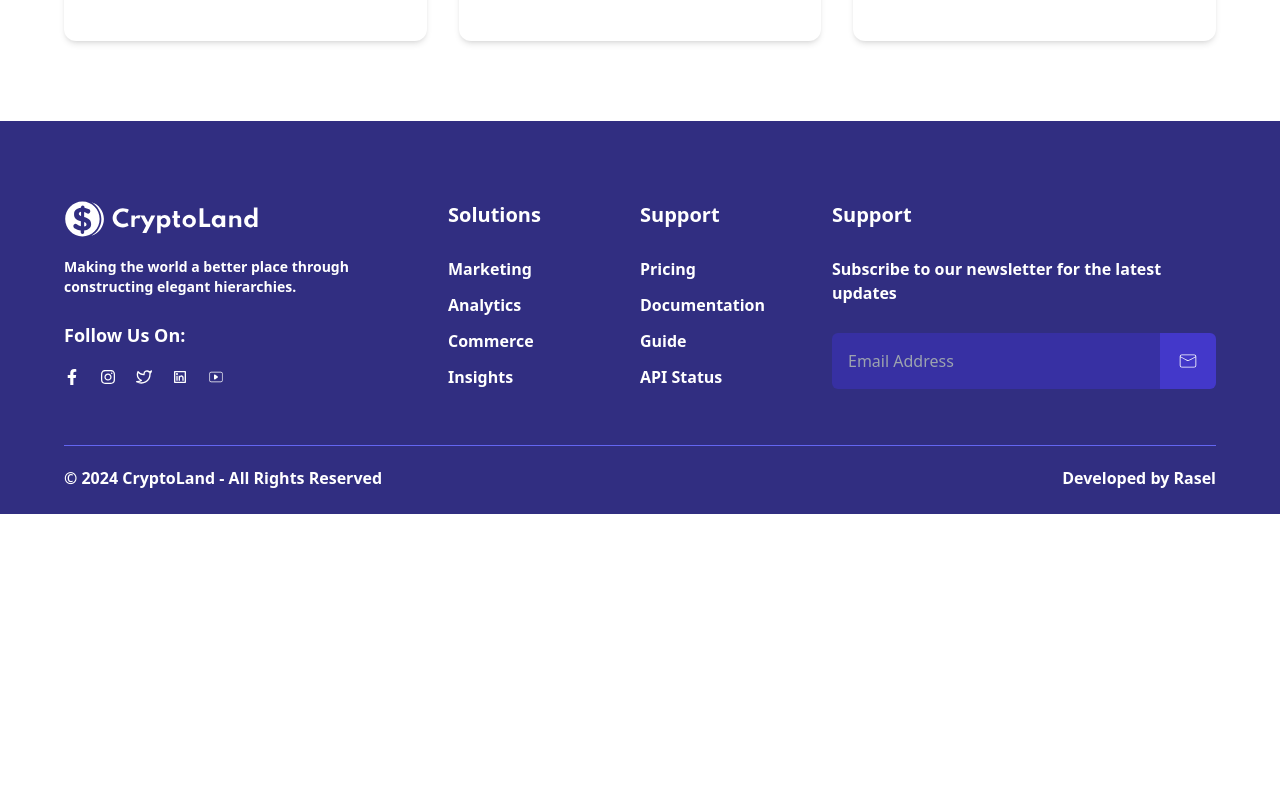
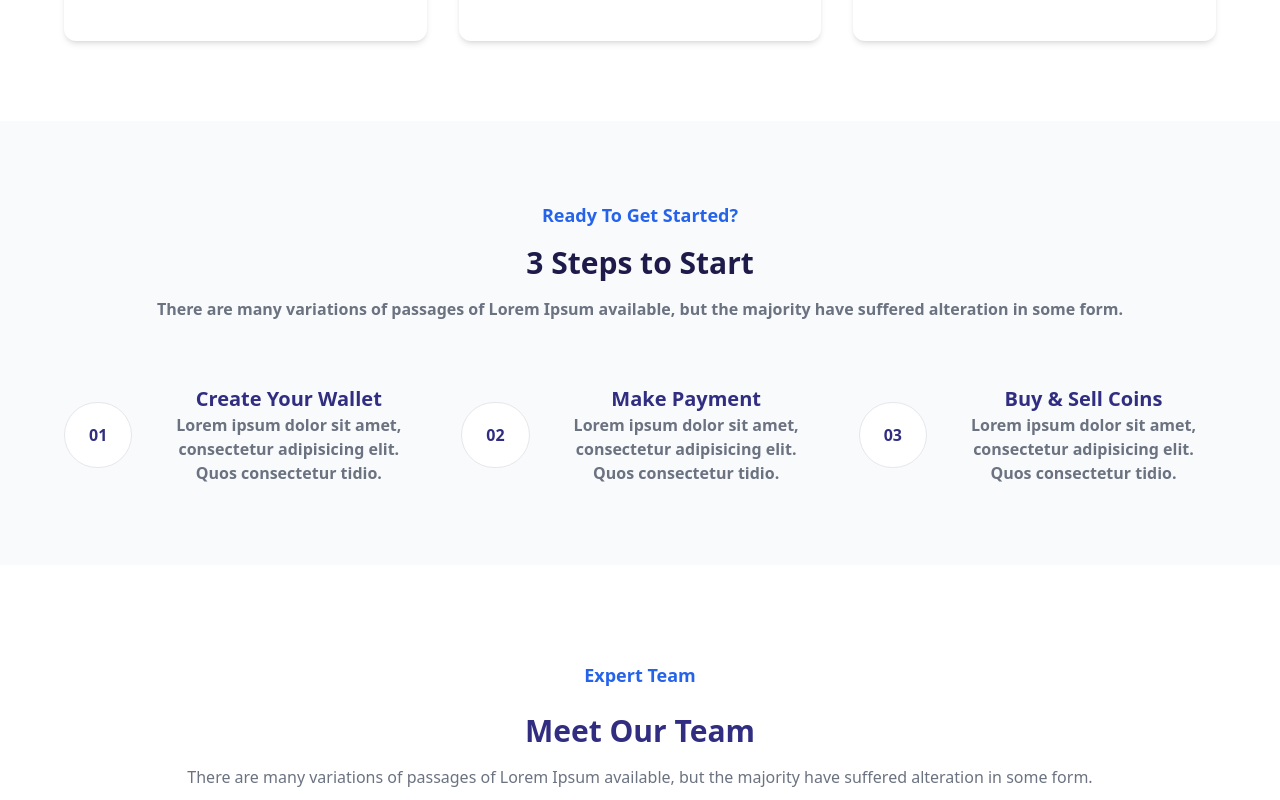
Before and after one commit to ShekRasel/Cryptoland, a React (Vite) app: page / in a window 1280 px wide. Shown: the part 1540-2340 px from the top of the page. Before the commit the page ends 2054 px from the top, so only its background shows below. Built offline with nearby package versions, Linux system fonts and the light colour scheme.

Commit message:
more component add in home page

```diff
--- /dev/null
+++ b/src/components/PromoVideo.jsx
@@ -0,0 +1,23 @@
+import React from 'react'
+import { IoPlayOutline } from "react-icons/io5";
+
+function PromoVideo() {
+  return (
+        <div className='px-3 md:px-8 lg:px-12 xl:px-16 2xl:px-72 mt-24 bg-indigo-900 h-96 mb-72 pt-16'>
+            <div className='mt-16 rounded-3xl p-8 bg-indigo-600 blu'>
+                    <div className='bg-white rounded-3xl opacity-100 pt-20 pb-20 border'>
+                        <h1 className='text-blue-600  text-center text-lg'>Create your own experience</h1>
+                        <h1 className='text-4xl mt-5 text-indigo-900 font-bold text-center'>Watch our Intro Video</h1>
+                        <p className='text-gray-500 mt-6 text-center'>There are many variations of passages of Lorem Ipsum available, but the majority have suffered alteration in some form</p>
+                        <div className='mt-20 flex justify-center'>
+                                <span className='text-2xl border rounded-full bg-blue-600 p-8 text-white animate-pulse'>
+                                    <IoPlayOutline className=''/>
+                                </span>
+                        </div>
+                    </div>
+            </div>
+        </div>
+  )
+}
+
+export default PromoVideo
--- a/src/pages/Home.jsx
+++ b/src/pages/Home.jsx
@@ -1,5 +1,8 @@
 import React from 'react'
 import Features from '../components/Features'
+import TeamMate from '../components/TeamMate'
+import PromoVideo from '../components/PromoVideo'
+import Testimonials from '../components/Testimonials'
 function Home() {
   return (
     <div className=''>
@@ -34,6 +37,45 @@ function Home() {
         </div>
         <Features/>
 
+        <div className='bg-slate-50 px-4 md:px-8 lg:px-12 xl:px-16 2xl:px-72 pt-20 pb-20'>
+          <h3 className='text-blue-600 font-semibold text-center text-lg'>Ready To Get Started?</h3>
+          <h1 className='text-3xl font-semibold text-indigo-950 mt-4 text-center'>3 Steps to Start</h1>
+          <p className='text-gray-500 mt-4 text-center font-semibold'>There are many variations of passages of Lorem Ipsum available, but the majority have suffered alteration in some form.</p>
+
+
+          <div className='text-indigo-900 lg:flex justify-between mt-16 font-bold gap-10 '>
+            <div className='flex flex-col lg:flex-row  mt-10 lg:mt-0 gap-6 items-center'>
+              <span className='rounded-full px-6 py-5 bg-white font-extrabold hover:bg-blue-600 hover:text-white border'>01</span>
+              <div classname=''>
+                <h1 className='text-xl text-center pb-2 lg:pb-0'>Create Your Wallet</h1>
+                <p className='text-gray-500 text-center'>Lorem ipsum dolor sit amet, consectetur adipisicing elit. Quos consectetur tidio.</p>
+              </div>
+            </div>
+            <div className='flex flex-col lg:flex-row  mt-10 lg:mt-0 gap-6 items-center'>
+              <span className='rounded-full px-6 py-5 bg-white font-extrabold hover:bg-blue-600 hover:text-white border'>02</span>
+              <div classname=''>
+                <h1 className='text-xl text-center pb-2 lg:pb-0'>Make Payment</h1>
+                <p className='text-gray-500 text-center'>Lorem ipsum dolor sit amet, consectetur adipisicing elit. Quos consectetur tidio.</p>
+              </div>
+            </div>
+            <div className='flex flex-col lg:flex-row  mt-10 lg:mt-0 gap-6 items-center'>
+              <span className='rounded-full px-6 py-5 bg-white font-extrabold hover:bg-blue-600 hover:text-white border'>03</span>
+              <div classname=''>
+                <h1 className='text-xl text-center pb-2 lg:pb-0'>Buy & Sell Coins</h1>
+                <p className='text-gray-500 text-center'>Lorem ipsum dolor sit amet, consectetur adipisicing elit. Quos consectetur tidio.</p>
+              </div>
+            </div>
+          </div>
+
+
+        </div>
+
+        <TeamMate/>
+
+        <PromoVideo/>
+
+        <Testimonials/>
+
     </div>
   )
 }
```
